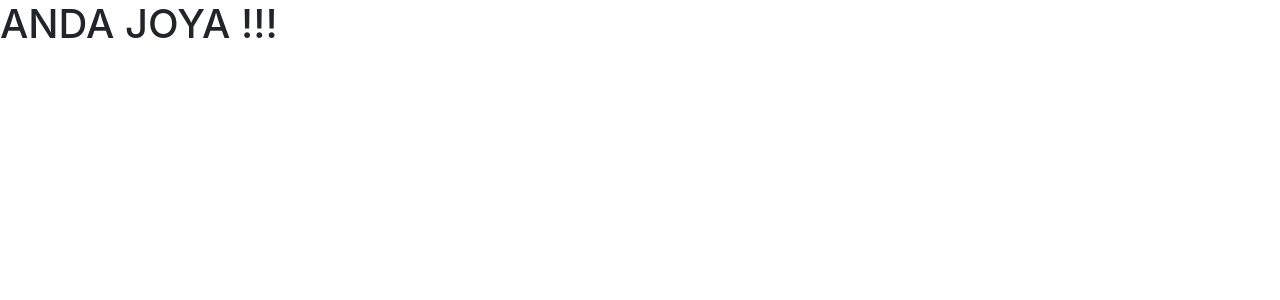
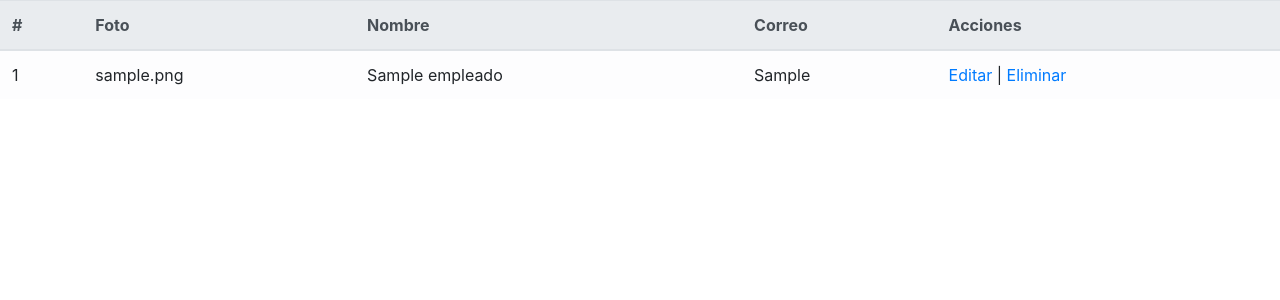
Before and after one commit to nachio7/sistema2171b, a Flask app: page / in a window 1280 px wide. Shown: the top 300 px of the page. Run offline with Flask 2, Linux system fonts and the light colour scheme; tables that the repository leaves empty or names only in its code hold one stand-in row (values such as "Sample post"); some libraries are stand-ins or nearby versions.

Commit message:
edit y listar

```diff
--- a/app.py
+++ b/app.py
@@ -1,6 +1,9 @@
 from flask import Flask
-from flask import render_template , request
+from flask import render_template , request, redirect
 from flaskext.mysql import MySQL
+from datetime import datetime
+
+
 
 app = Flask(__name__)
 
@@ -16,12 +19,49 @@ mysql.init_app(app)
 
 @app.route('/')
 def index():
-    sql="INSERT INTO `empleados` (`id`, `nombre`, `correo`, `foto`) VALUES (NULL, 'tuki', 'tukicapo@ciudad.com.ar', 'fotoladetuki.jpg');"
+    sql="SELECT * FROM `empleados`;"
     conn=mysql.connect()
     cursor=conn.cursor()
     cursor.execute(sql)
+    empleados = cursor.fetchall()
+    print(empleados)
     conn.commit()
-    return render_template('empleados/index.html')
+    return render_template('empleados/index.html', empleados=empleados)
+
+@app.route('/destroy/<int:id>')
+def destroy(id):
+        conn=mysql.connect()
+        cursor=conn.cursor()
+        cursor.execute("DELETE from empleados WHERE id=%s",(id))
+        conn.commit()
+        return redirect('/')
+
+@app.route('/edit/<int:id>')
+def edit(id):
+    conn=mysql.connect()
+    cursor=conn.cursor()
+    cursor.execute("SELECT * FROM empleados WHERE id = %s", (id))
+    empleados=cursor.fetchall()
+    conn.commit()
+
+    return render_template('empleados/edit.html', empleados=empleados)
+
+@app.route('/update', methods=['POST'])
+def update():
+    _nombre=request.form['txtNombre']
+    _correo=request.form['txtCorreo']
+    _foto=request.files['txtFoto']
+    id=request.form['txtID']
+
+    sql="UPDATE empleados SET nombre=%s , correo=%s WHERE id=%s";
+    datos=(_nombre, _correo, id)
+
+    conn=mysql.connect()
+    cursor=conn.cursor()
+    cursor.execute(sql,datos)
+    conn.commit()
+    return redirect('/')
+
 
 @app.route("/create")
 def create():
@@ -34,8 +74,15 @@ def storage():
     _correo=request.form['txtCorreo']
     _foto=request.files['txtFoto']
 
+    now = datetime.now()
+    tiempo = now.strftime("%Y%H%M%S")
+
+    if _foto.filename != '':
+        nuevoNombreFoto = tiempo + _foto.filename
+        _foto.save("uploads/"+nuevoNombreFoto)
+
     sql="INSERT INTO `empleados` (`id`, `nombre`, `correo`, `foto`) VALUES (NULL, %s, %s, %s);"
-    datos = (_nombre, _correo, _foto.filename)
+    datos = (_nombre, _correo, nuevoNombreFoto)
 
     conn=mysql.connect()
     cursor=conn.cursor()
@@ -47,8 +94,3 @@ def storage():
 
 if __name__=='__main__':
     app.run(debug=True)
-
-
-
-if __name__ == '__main__':
-    app.run(debug=True)
--- a/templates/empleados/index.html
+++ b/templates/empleados/index.html
@@ -7,7 +7,29 @@
     <title>Pagina Principal</title>
 </head>
 <body>
-    <h1> ANDA JOYA !!!</h1>
+    <table class="table table-light">
+        <thead class="thead-light">
+            <tr>
+                <th>#</th>
+                <th>Foto</th>
+                <th>Nombre</th>
+                <th>Correo</th>
+                <th>Acciones</th>
+            </tr>
+        </thead>
+        <tbody>
+            {% for empleado in empleados %}
+            <tr>
+                <td>{{ empleado[0] }}</td>
+                <td>{{ empleado[3] }}</td>
+                <td>{{ empleado[1] }}</td>
+                <td>{{ empleado[2] }}</td>
+                <td> <a href="/edit/{{empleado[0]}}">Editar</a>  |   <a href="/destroy/{{empleado[0]}}">Eliminar</a></td>
+
+            </tr>
+            {%  endfor  %}
+        </tbody>
+    </table>
 
 </body>
 </html>
```
Also changed, not shown: templates/empleados/edit.html (+27 -0 lines), uploads/2022161225Screenshot 06.png (added), uploads/2022161656Screenshot 06.png (added).
